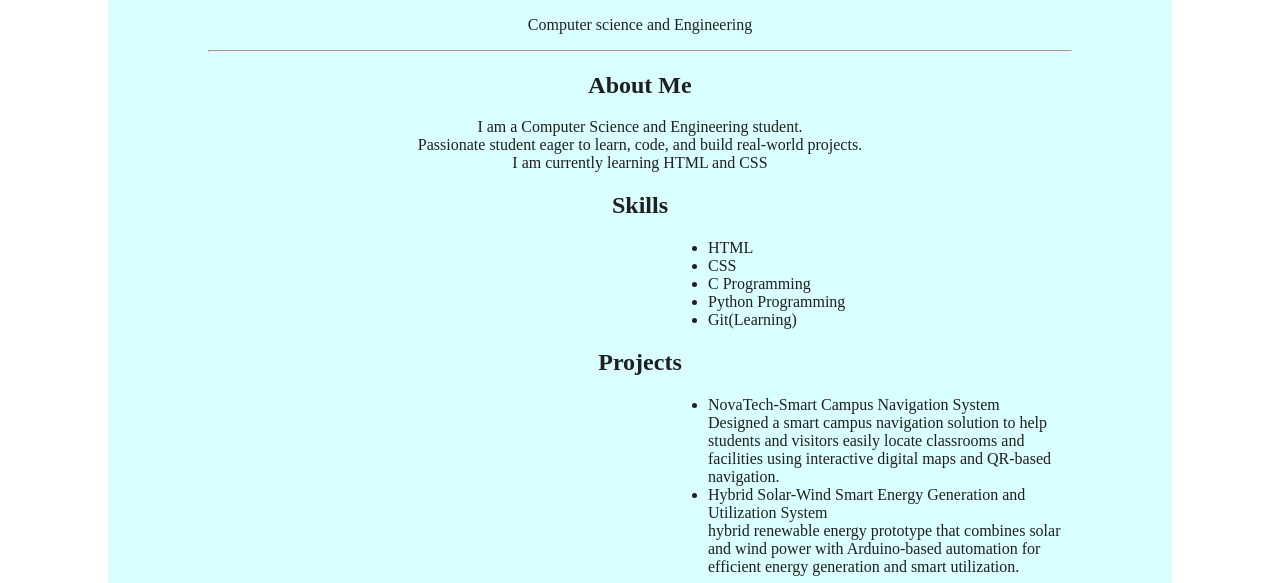
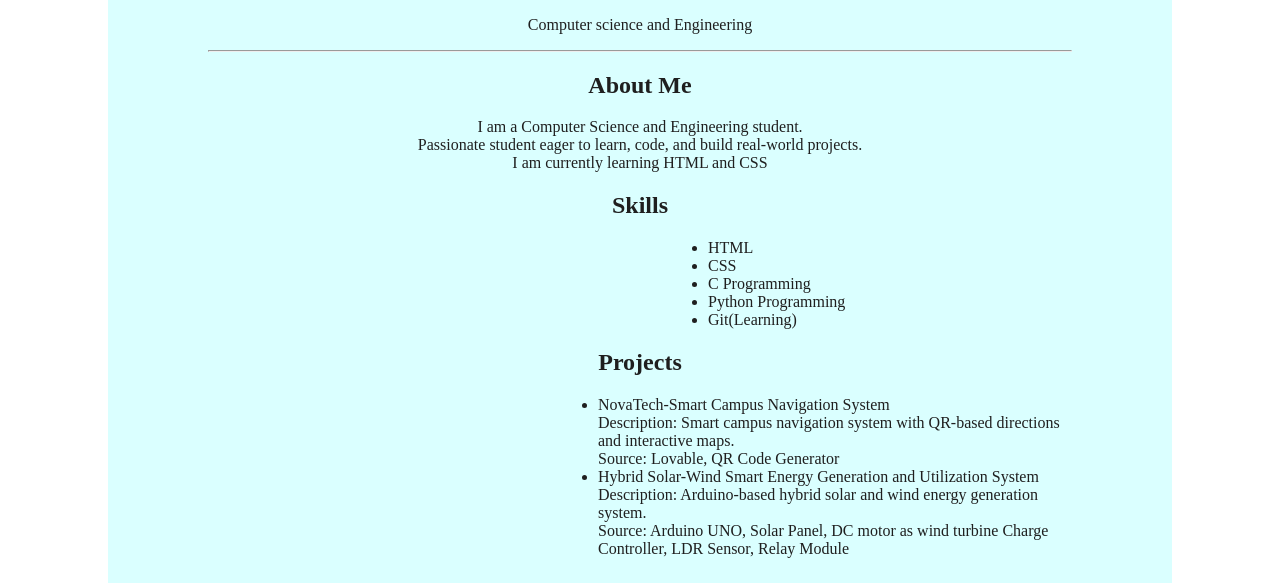
Before and after one commit to abhijnasunilkumar/portfolio, a plain HTML site: page index.html in a window 1280 px wide. Shown: the part 305-888 px from the top of the page. Drawn offline with Linux system fonts and the light colour scheme.

Commit message:
Initial Portfolio website

```diff
--- a/index.html
+++ b/index.html
@@ -27,13 +27,15 @@
             <li>Git(Learning)</li>
         </ul>
         <h2 class="align">Projects</h2>
-        <ul class="ul">
-        <li>NovaTech-Smart Campus Navigation System<br>Designed a smart campus navigation solution to help students and visitors easily locate classrooms and facilities using interactive digital maps and QR-based navigation.</li>
-        <li>Hybrid Solar-Wind Smart Energy Generation and Utilization System<br>hybrid renewable energy prototype that combines solar and wind power with Arduino-based automation for efficient energy generation and smart utilization.</li>
+        <ul class="ul2">
+            <li>NovaTech-Smart Campus Navigation System<br>Description: Smart campus navigation system with QR-based directions and interactive maps.<br>
+Source: Lovable, QR Code Generator</li>
+            <li>Hybrid Solar-Wind Smart Energy Generation and Utilization System<br>Description: Arduino-based hybrid solar and wind energy generation system.<br>
+Source: Arduino UNO, Solar Panel, DC motor as wind turbine Charge Controller, LDR Sensor, Relay Module</li>
         </ul>
         <div class="align">
         <h2>Contact</h2>
-        <p>Email: abhijnasunilkumar@example.com</p>
+        <p>Email: abhijnasunilkumar252600@gmail.com</p>
         <p>GitHub: github.com/abhijnasunilkumar</p>
         </div>
     </div>
```
Lines whose indentation alone changed are shown as unchanged.
